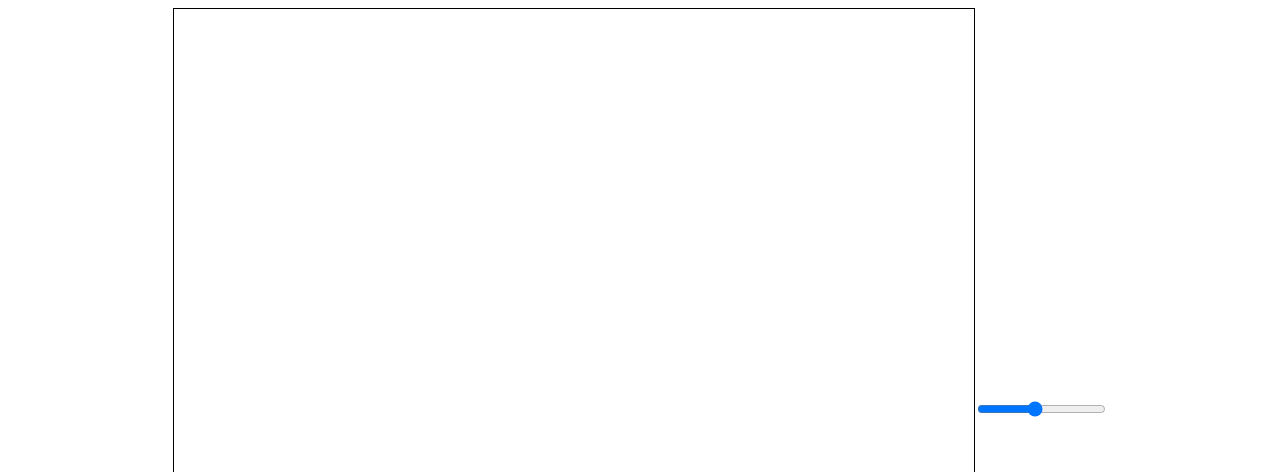
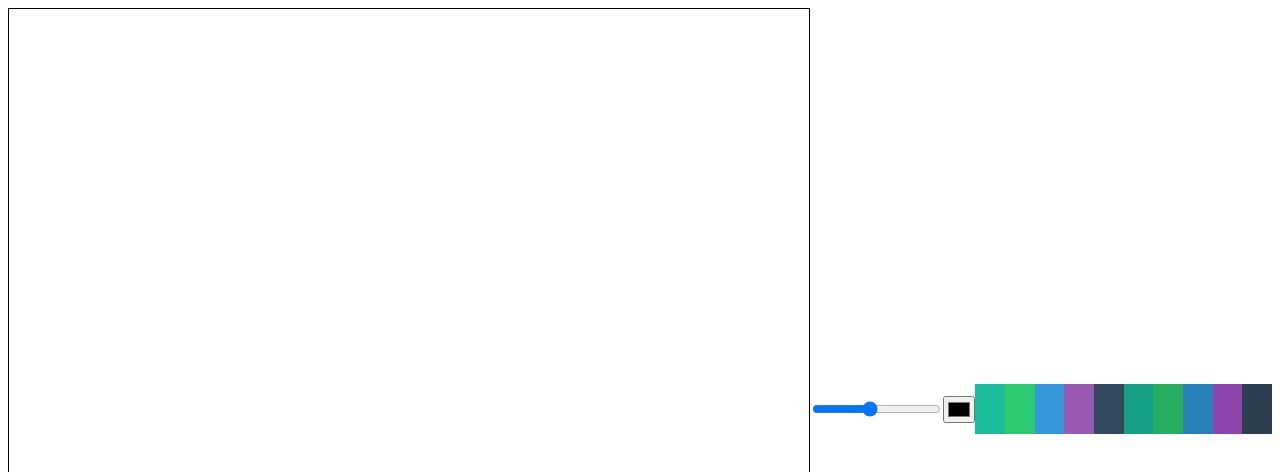
Before and after one commit to alsry922/nomadcoders-meme-maker, a plain HTML site: page index.html in a window 1280 px wide. Shown: the top 472 px of the page. Drawn offline with Linux system fonts and the light colour scheme.

Commit message:
add color option dataset

```diff
--- a/app.js
+++ b/app.js
@@ -1,3 +1,7 @@
+const $colorOptions = Array.from(
+  document.getElementsByClassName("color-option")
+);
+const $inputColor = document.getElementById("color");
 const $inputLineWidth = document.getElementById("line-width");
 const $canvas = document.querySelector("canvas");
 const ctx = $canvas.getContext("2d");
@@ -25,13 +29,32 @@ function startPainting() {
   isPainting = true;
 }
 
-function changeLineWidth(event) {
+function onChangeLineWidth(event) {
   ctx.lineWidth = event.target.value;
+}
+
+function onChangeColor() {
+  setColor($inputColor.value);
+}
+
+function onColorClick(event) {
+  const color = event.target.dataset.color;
+  setColor(color);
+  $inputColor.value = color;
+}
+
+function setColor(color) {
+  ctx.strokeStyle = color;
+  ctx.fillStyle = color;
 }
 
 $canvas.addEventListener("mousemove", onMouseMove);
 $canvas.addEventListener("mousedown", startPainting);
 $canvas.addEventListener("mouseup", cancelPainting);
+// document.addEventListener("mouseup", cancelPainting);
 $canvas.addEventListener("mouseleave", cancelPainting);
-// document.addEventListener("mouseup", cancelPainting);
-$inputLineWidth.addEventListener("change", changeLineWidth);
+$inputLineWidth.addEventListener("change", onChangeLineWidth);
+$inputColor.addEventListener("change", onChangeColor);
+$colorOptions.forEach((colorOption) => {
+  colorOption.addEventListener("click", onColorClick);
+});
--- a/index.html
+++ b/index.html
@@ -11,5 +11,56 @@
   <body>
     <canvas></canvas>
     <input type="range" id="line-width" value="5" min="1" max="10" />
+    <input type="color" id="color" />
+    <div
+      class="color-option"
+      data-color="#1abc9c"
+      style="background-color: #1abc9c"
+    ></div>
+    <div
+      class="color-option"
+      data-color="#2ecc71"
+      style="background-color: #2ecc71"
+    ></div>
+    <div
+      class="color-option"
+      data-color="#3498db"
+      style="background-color: #3498db"
+    ></div>
+    <div
+      class="color-option"
+      data-color="#9b59b6"
+      style="background-color: #9b59b6"
+    ></div>
+    <div
+      class="color-option"
+      data-color="#34495e"
+      style="background-color: #34495e"
+    ></div>
+    <div
+      class="color-option"
+      data-color="#16a085"
+      style="background-color: #16a085"
+    ></div>
+    <div
+      class="color-option"
+      data-color="#27ae60"
+      style="background-color: #27ae60"
+    ></div>
+    <div
+      class="color-option"
+      data-color="#2980b9"
+      style="background-color: #2980b9"
+    ></div>
+    <div
+      class="color-option"
+      data-color="#8e44ad"
+      style="background-color: #8e44ad"
+    ></div>
+    <div
+      class="color-option"
+      data-color="#2c3e50"
+      style="background-color: #2c3e50"
+    ></div>
   </body>
 </html>
--- a/style.css
+++ b/style.css
@@ -9,3 +9,9 @@ canvas {
   height: 800px;
   border: 1px solid black;
 }
+
+.color-option {
+  width: 50px;
+  height: 50px;
+  cursor: pointer;
+}
```
